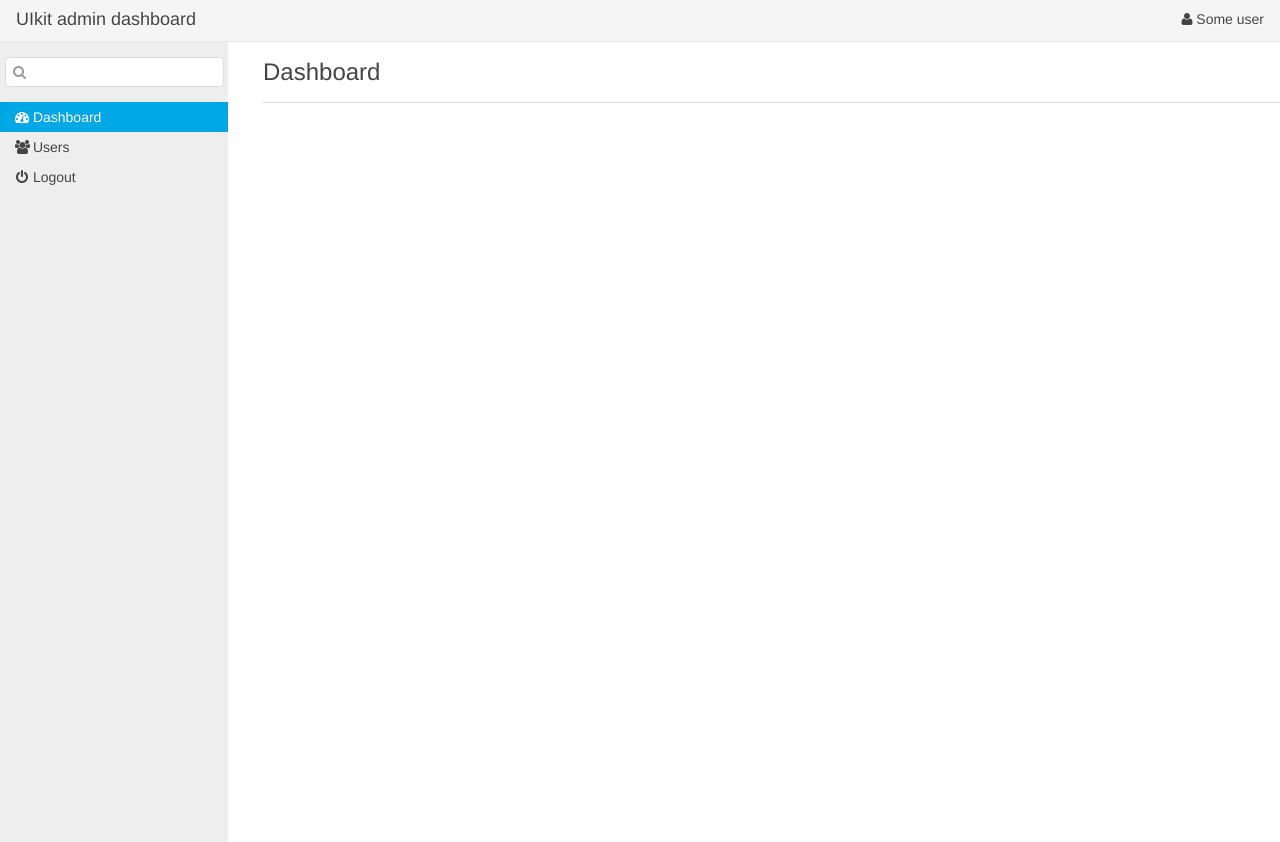
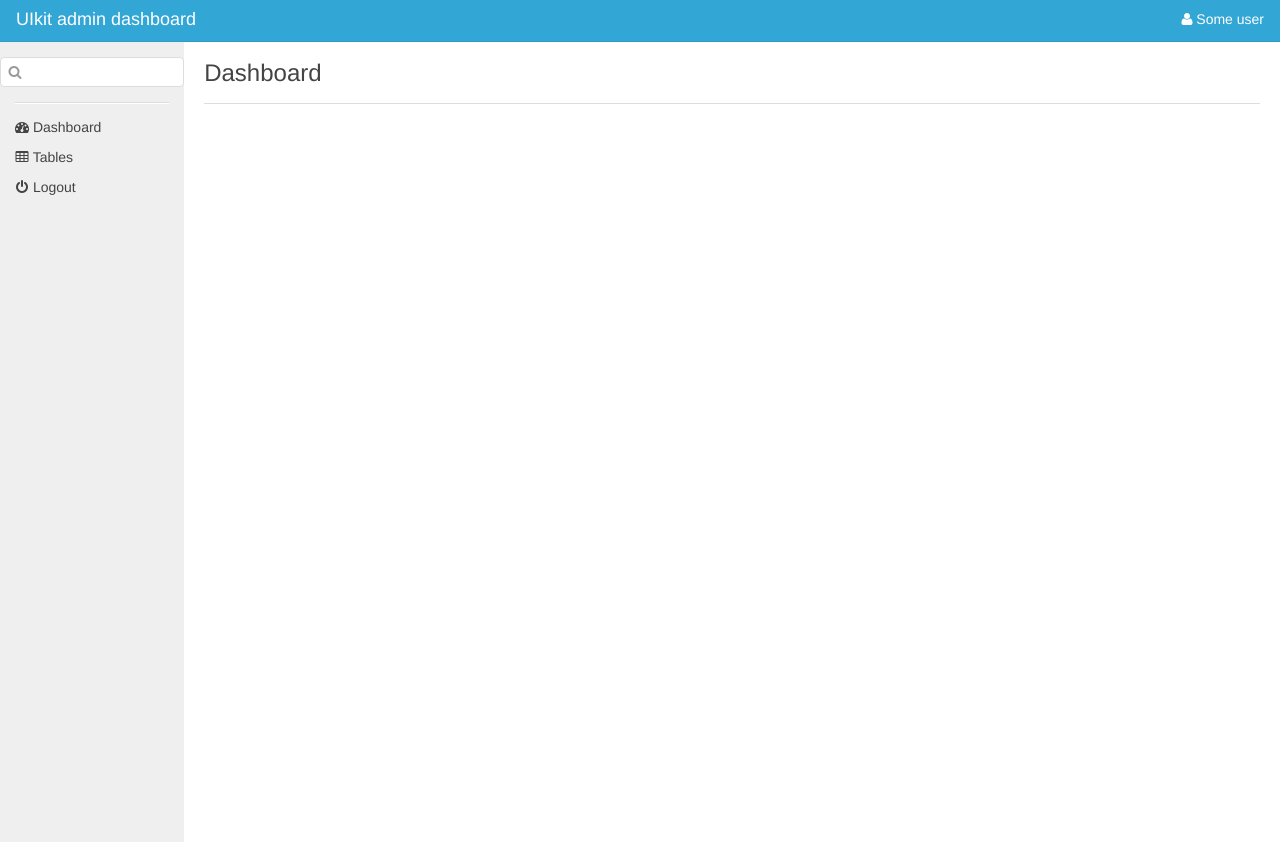
Before and after one commit to pjuros/uikit-admin-dashboard, a PHP site: page / in a window 1280 px wide. Run offline with PHP 8.4, Linux system fonts and the light colour scheme.

Commit message:
split to php files

```diff
--- a/app.css
+++ b/app.css
@@ -1,3 +1,21 @@
+.app-navbar {
+	background-color: #32A6D5;
+}
+
+.app-navbar > .uk-navbar-brand {
+	color: white;
+	text-shadow: none;
+}
+
+.app-navbar > .uk-navbar-flip > .uk-navbar-content {
+	color: white;
+	text-shadow: none;
+}
+
 .app-sidebar {
-	background: #EEEEEE;
+	background: #EFEFEF;
 }
+
+.app-container {
+	padding: 16px 20px 30px 20px;
+}
--- a/index.html
+++ b/header.php
@@ -12,7 +12,7 @@
 
 <body class="uk-height-1-1">
 
-	<nav class="uk-navbar uk-navbar-attached">
+	<nav class="uk-navbar uk-navbar-attached app-navbar">
 		<a href="/" class="uk-navbar-brand">UIkit admin dashboard</a>
 		<div class="uk-navbar-flip">
 			<div class="uk-navbar-content">
@@ -23,26 +23,18 @@
 
 	<div class="uk-grid uk-height-1-1">
 
-		<div class="uk-width-medium-1-5 app-sidebar">
+		<div class="uk-width-medium-1-6 app-sidebar">
 			<div class="uk-text-center">
 				<form class="uk-form uk-margin-top uk-margin-bottom">
 					<div class="uk-form-icon"><i class="uk-icon-search"></i><input type="text"></div>
 				</form>
 			</div>
 			<ul data-uk-nav="" class="uk-nav uk-nav-side uk-nav-parent-icon">
-				<li class="uk-active"><a href="dashboard.html"><i class="uk-icon-dashboard uk-icon-justify"></i> Dashboard</a></li>
-				<li><a href="users.html"><i class="uk-icon-users uk-icon-justify"></i> Users</a></li>
-				<li><a href="login.html"><i class="uk-icon-power-off uk-icon-justify"></i> Logout</a></li>
+				<li class="uk-nav-divider"></li>
+				<li><a href="/"><i class="uk-icon-dashboard uk-icon-justify"></i> Dashboard</a></li>
+				<li><a href="tables.php"><i class="uk-icon-table uk-icon-justify"></i> Tables</a></li>
+				<li><a href="/"><i class="uk-icon-power-off uk-icon-justify"></i> Logout</a></li>
 			</ul>
 		</div>
 
-		<div class="uk-width-medium-4-5 uk-margin">
-			<h2>Dashboard</h2>
-			<hr>
-		</div>
-
-	</div>
-
-</body>
-
-</html>
+		<div class="uk-width-medium-5-6 app-container">
--- /dev/null
+++ b/index.php
@@ -0,0 +1,9 @@
+<?php
+require_once('header.php');
+?>
+
+<h2>Dashboard</h2>
+<hr>
+
+<?php
+require_once('footer.php');
```
Also changed, not shown: footer.php (added, +7 -0 lines), tables.php (added, +65 -0 lines).
